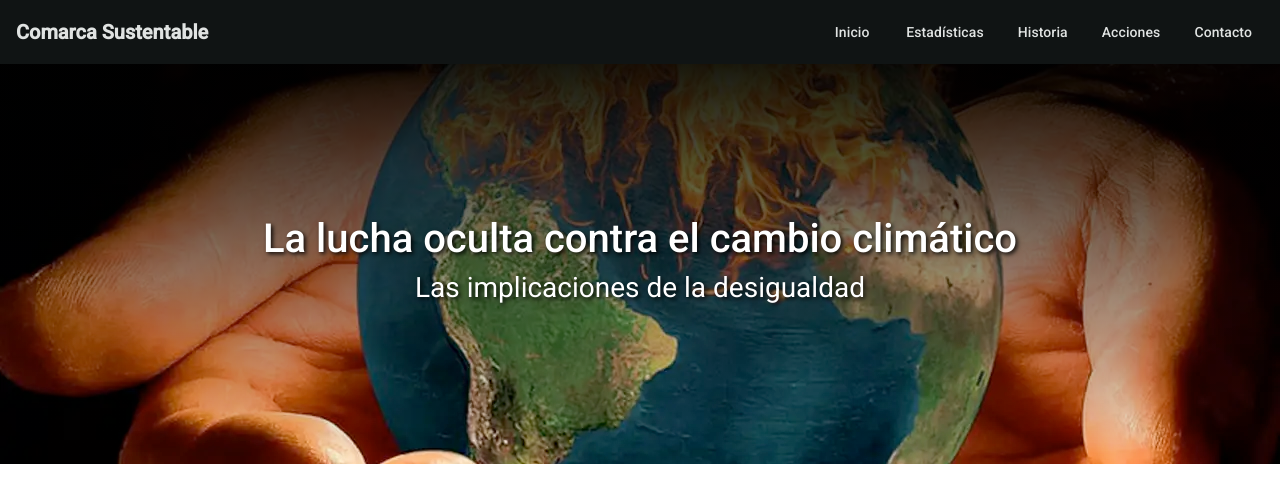
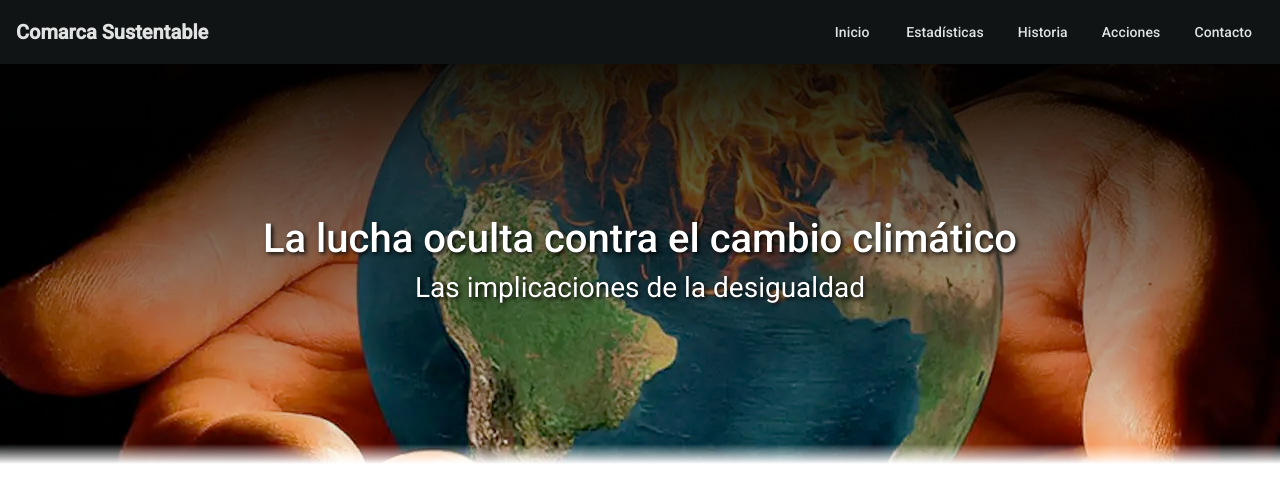
Before and after one commit to kevh-ppl/climate_ves, an Angular app: page / in a window 1280 px wide. Shown: the top 502 px of the page. Built offline with nearby package versions, Linux system fonts and the light colour scheme.

Commit message:
style(Inicio) => Difuminado del borde Hero call

```diff
--- a/src/app/inicio/inicio.component.css
+++ b/src/app/inicio/inicio.component.css
@@ -15,6 +15,10 @@
   overflow: hidden;
   transition: transform 0.3s ease;
   /* Transición suave */
+
+  /* DIFUMINADO EN EL BORDE INFERIOR */
+  -webkit-mask-image: linear-gradient(to bottom, black 95%, transparent 100%);
+  mask-image: linear-gradient(to bottom, black 95%, transparent 100%);
 }
 
 .hero-call:hover {
```
